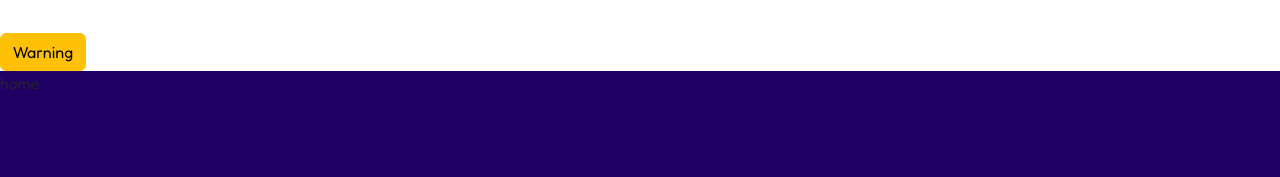
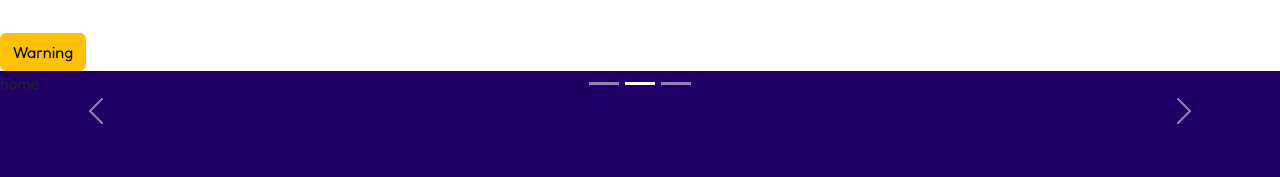
Before and after one commit to natalia9519/werjuniors, a React (Vite) app in the folder client/: page / in a window 1280 px wide. Shown: the top 177 px of the page. Built offline with nearby package versions, Linux system fonts and the light colour scheme.

Commit message:
New Carrousel HomeView

```diff
--- a/client/package.json
+++ b/client/package.json
@@ -16,6 +16,7 @@
     "react": "^18.2.0",
     "react-bootstrap": "^2.10.1",
     "react-dom": "^18.2.0",
+    "react-icons": "^5.0.1",
     "react-router-dom": "^6.22.1"
   },
   "devDependencies": {
--- a/client/src/components/carrouselHome/CarrouselHome.jsx
+++ b/client/src/components/carrouselHome/CarrouselHome.jsx
@@ -1 +1,36 @@
 import './carrouselHome.css'
+import Carousel from 'react-bootstrap/Carousel';
+import ExampleCarouselImage from 'react-bootstrap/Carousel';
+
+
+function CarrouselHome() {
+  return (
+    <Carousel>
+      <Carousel.Item>
+        <ExampleCarouselImage text="First slide" />
+        <Carousel.Caption>
+          <h3>First slide label</h3>
+          <p>Nulla vitae elit libero, a pharetra augue mollis interdum.</p>
+        </Carousel.Caption>
+      </Carousel.Item>
+      <Carousel.Item>
+        <ExampleCarouselImage text="Second slide" />
+        <Carousel.Caption>
+          <h3>Second slide label</h3>
+          <p>Lorem ipsum dolor sit amet, consectetur adipiscing elit.</p>
+        </Carousel.Caption>
+      </Carousel.Item>
+      <Carousel.Item>
+        <ExampleCarouselImage text="Third slide" />
+        <Carousel.Caption>
+          <h3>Third slide label</h3>
+          <p>
+            Praesent commodo cursus magna, vel scelerisque nisl consectetur.
+          </p>
+        </Carousel.Caption>
+      </Carousel.Item>
+    </Carousel>
+  );
+}
+
+export default CarrouselHome;
--- a/client/src/views/homeView/HomeView.jsx
+++ b/client/src/views/homeView/HomeView.jsx
@@ -1,10 +1,13 @@
 import "./homeView.css";
+import CarrouselHome from "../../components/carrouselHome/CarrouselHome";
+
 
 function HomeView() {
   return (
     <>
       <main>
         <p>home</p>
+        <CarrouselHome />
       </main>
     </>
   );
```
Also changed, not shown: 1 other file (tests, documents, lock files or other folders).
